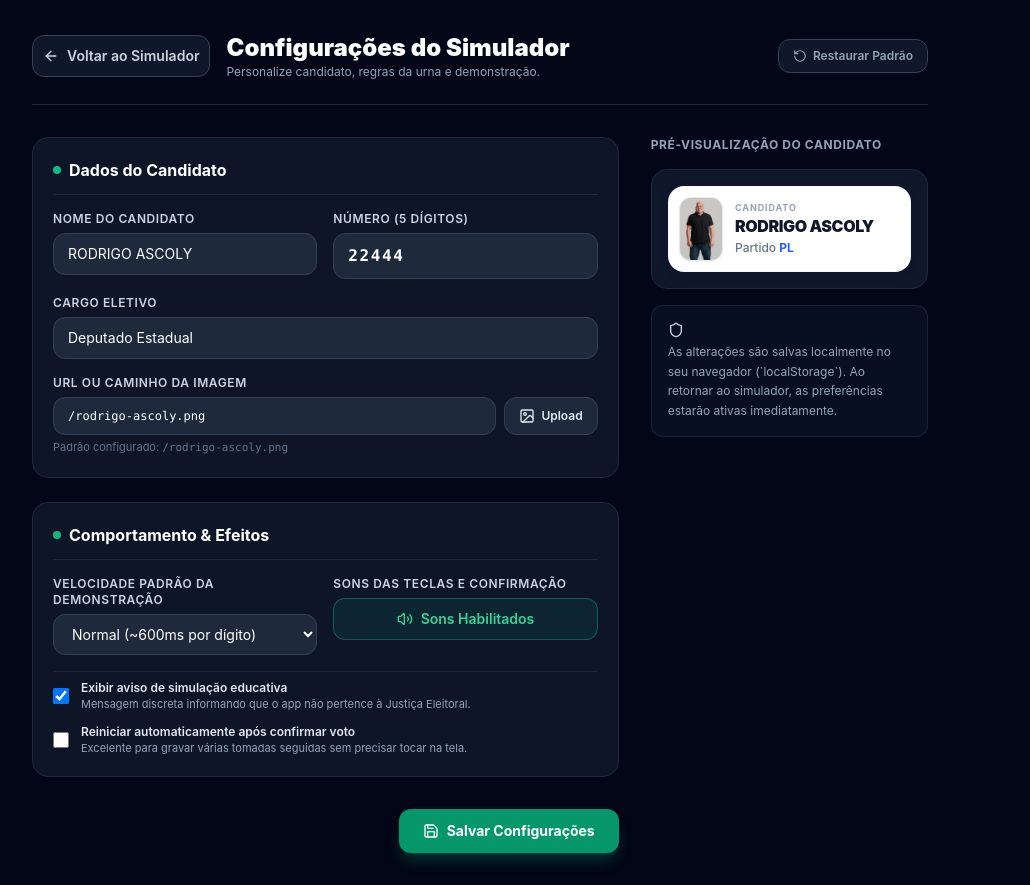
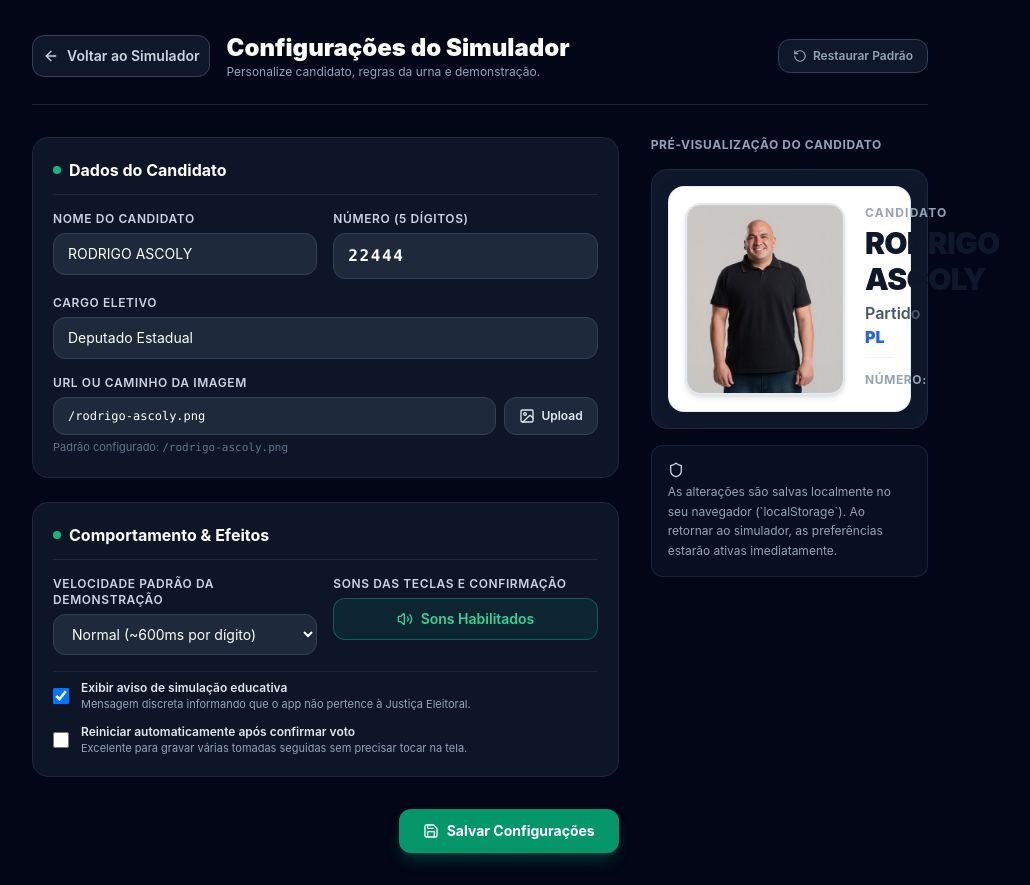
Before and after one commit to danielfigueira01/simulador-votacao-2026, a Next.js app: page /config in a window 1280 px wide. Shown: the whole page, without its empty margins (160-1190 px from the left). Built offline with nearby package versions, Linux system fonts and the light colour scheme.

Commit message:
feat: ampliar foto do Rodrigo Ascoly de 3x a 4x no computador com alto destaque

```diff
--- a/src/components/CandidateCard.tsx
+++ b/src/components/CandidateCard.tsx
@@ -24,9 +24,9 @@ export const CandidateCard: React.FC<CandidateCardProps> = ({ candidate }) => {
   const partyBadge = partyParts.length > 1 ? partyParts[partyParts.length - 1] : partyText;
 
   return (
-    <div className="bg-white rounded-xl sm:rounded-2xl border border-slate-100/90 shadow-[0_2px_12px_rgba(0,0,0,0.05)] p-1.5 sm:p-2.5 flex items-center gap-2 sm:gap-3 max-w-[320px] animate-fadeIn">
-      {/* Fotografia do Candidato */}
-      <div className="relative w-11 h-13 sm:w-13 sm:h-16 rounded-lg sm:rounded-xl overflow-hidden border border-slate-200 bg-slate-100 shrink-0 shadow-sm">
+    <div className="bg-white rounded-2xl border border-slate-200/90 shadow-[0_4px_20px_rgba(0,0,0,0.07)] p-2 sm:p-3 md:p-4 flex flex-row items-center gap-3 sm:gap-4 md:gap-5 w-auto max-w-full md:max-w-[480px] animate-fadeIn">
+      {/* Fotografia do Candidato: 3x a 4x maior no computador! */}
+      <div className="relative w-16 h-20 sm:w-24 sm:h-28 md:w-36 md:h-44 lg:w-40 lg:h-48 rounded-xl sm:rounded-2xl overflow-hidden border-2 border-slate-200 bg-slate-100 shrink-0 shadow-md">
         {!imgError && resolvedImage ? (
           /* eslint-disable-next-line @next/next/no-img-element */
           <img
@@ -36,27 +36,36 @@ export const CandidateCard: React.FC<CandidateCardProps> = ({ candidate }) => {
             onError={() => setImgError(true)}
           />
         ) : (
-          <div className="w-full h-full flex flex-col items-center justify-center p-1 text-center bg-slate-100 text-slate-500">
-            <User className="w-6 h-6 text-slate-400" />
-            <span className="text-[8px] font-bold uppercase tracking-tighter text-slate-500 leading-none mt-0.5">
+          <div className="w-full h-full flex flex-col items-center justify-center p-2 text-center bg-slate-100 text-slate-500">
+            <User className="w-8 h-8 md:w-12 md:h-12 text-slate-400" />
+            <span className="text-[9px] md:text-xs font-bold uppercase tracking-tight text-slate-500 mt-1">
               FOTO
             </span>
           </div>
         )}
       </div>
 
-      {/* Textos de Identificação */}
-      <div className="flex flex-col justify-center text-left min-w-0">
-        <span className="text-[9px] font-bold uppercase tracking-widest text-slate-400 leading-none mb-0.5">
+      {/* Textos de Identificação: Nome, Cargo e Partido em grande destaque */}
+      <div className="flex flex-col justify-center text-left min-w-0 flex-1">
+        <span className="text-[9px] sm:text-xs font-bold uppercase tracking-widest text-slate-400 leading-none mb-1">
           CANDIDATO
         </span>
-        <h3 className="text-sm sm:text-base font-black text-slate-900 tracking-tight leading-tight uppercase truncate">
+        <h3 className="text-base sm:text-xl md:text-2xl lg:text-3xl font-black text-slate-900 tracking-tight leading-tight uppercase">
           {candidate.name}
         </h3>
-        <p className="text-[11px] sm:text-xs text-slate-500 font-medium mt-0.5">
+        <p className="text-xs sm:text-sm md:text-base text-slate-600 font-semibold mt-1">
           {partyPrefix}{" "}
-          <span className="text-blue-600 font-bold">{partyBadge}</span>
+          <span className="text-blue-600 font-black">{partyBadge}</span>
         </p>
+
+        <div className="mt-2 pt-2 border-t border-slate-100 hidden sm:flex items-center gap-2">
+          <span className="text-[10px] md:text-xs font-bold uppercase tracking-wider text-slate-400">
+            Número:
+          </span>
+          <span className="text-base md:text-xl font-mono font-black text-slate-950 tracking-wider">
+            {candidate.number}
+          </span>
+        </div>
       </div>
     </div>
   );
```
